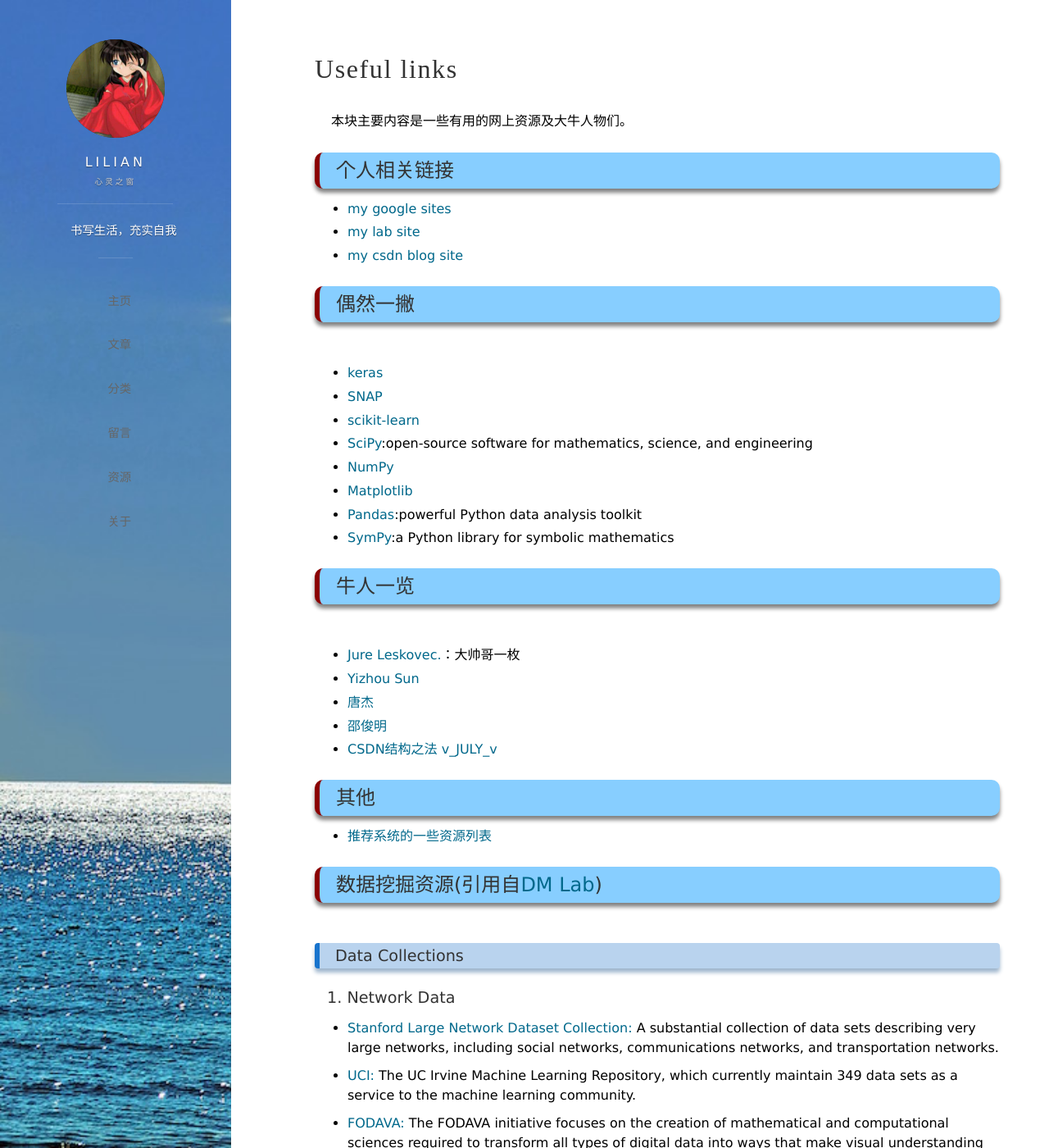
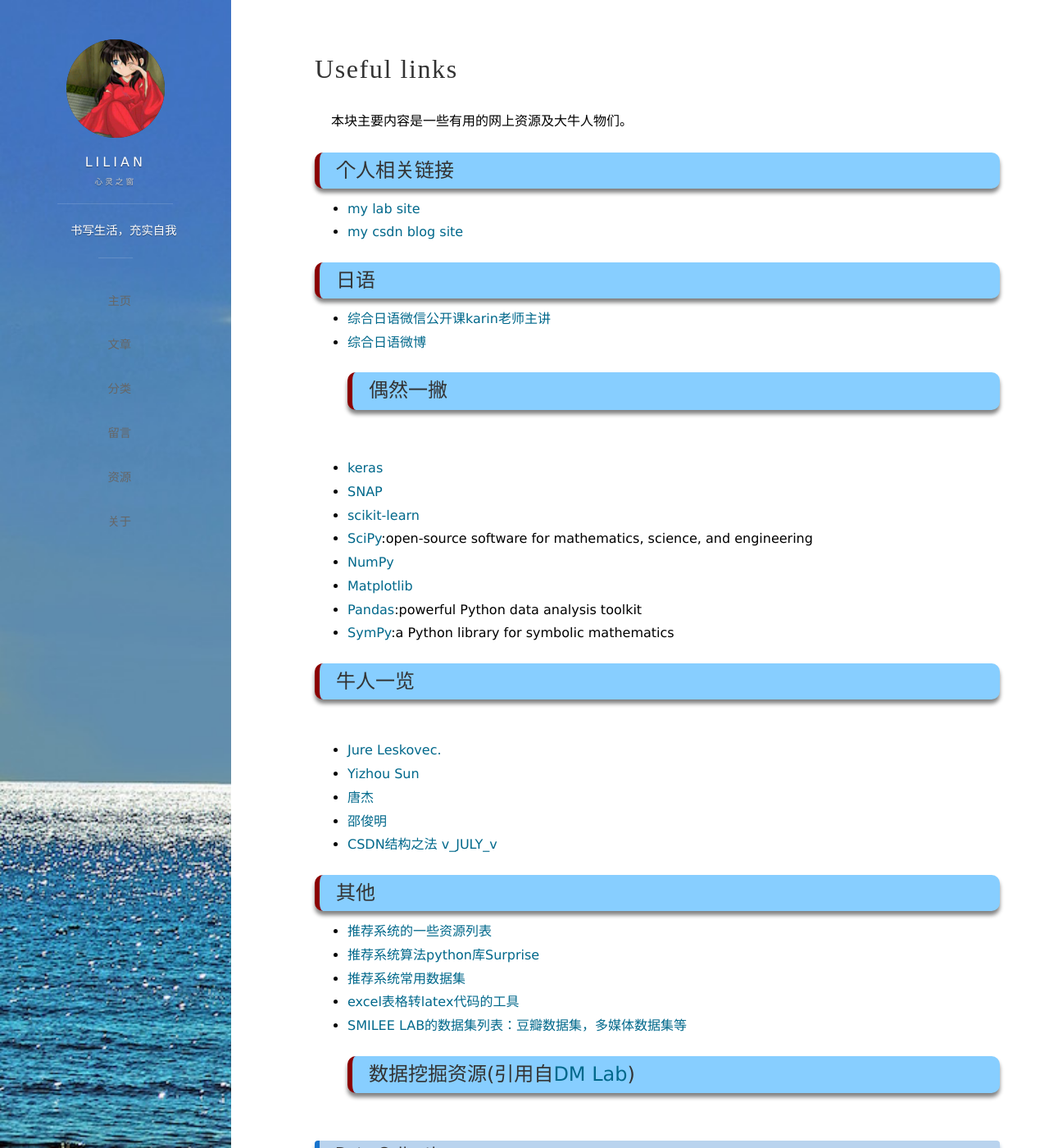
Before and after one commit to dearLilian/dearLilian.github.io, a Jekyll site: the page built from links.md, in a window 1280 px wide and 1400 px high. Shown: the whole window at 82% size. Built offline with Jekyll 4.4.1, drawn with Linux system fonts in a browser that asks for light colours; nearby versions of some CDN libraries; comment, search, counter and statistics services are not loaded.

Commit message:
some updates
some updates

```diff
--- a/_layouts/post.html
+++ b/_layouts/post.html
@@ -62,7 +62,7 @@ author: lilian
 
 <p style="text-align:center">
 
-<font style="font-weight:bold;font-style:italic;">本博客由 <a href="www.lilian.info/">Lilian</a>原创，如需使用请引用或者添加转载字样，谢谢配合。</font>
+<font style="font-weight:bold;font-style:italic;">声明：本博客由 <a href="www.lilian.info/">Lilian</a>原创，如需使用请引用或者添加转载字样，谢谢配合。同时也仅代表个人观点。</font>
 
 </p>
 
--- a/links.md
+++ b/links.md
@@ -10,10 +10,13 @@ group: navigation
 
 ## 个人相关链接
 
-- <a href="https://sites.google.com/site/liliandreamworld/">my google sites</a>
 - <a href="http://dm.uestc.edu.cn/wenbao-li/">my lab site</a>
 - <a href="http://blog.csdn.net/lilianforever">my csdn blog site</a>
 
+## 日语
+
+- <a href="http://mp.weixin.qq.com/s/TM6UAij7ib7AlRVEACEqqg">综合日语微信公开课karin老师主讲</a>
+- <a href="http://blog.sina.com.cn/zongheriyu">综合日语微博</a>
 ## 偶然一撇
 
 <br/>
@@ -31,16 +34,19 @@ group: navigation
 
 <br/>
 
-- <a href="http://cs.stanford.edu/people/jure/index.html">Jure Leskovec.</a>：大帅哥一枚
+- <a href="http://cs.stanford.edu/people/jure/index.html">Jure Leskovec.</a>
 - <a href="http://web.cs.ucla.edu/~yzsun/">Yizhou Sun</a>
 - <a href="http://keg.cs.tsinghua.edu.cn/jietang/">唐杰</a>
-- <a href="">邵俊明</a>
+- <a href="http://dm.uestc.edu.cn">邵俊明</a>
 - <a href="http://blog.csdn.net/v_JULY_v/">CSDN结构之法 v_JULY_v<a/>
 
 ## 其他
 
 - <a href="https://github.com/grahamjenson/list_of_recommender_systems">推荐系统的一些资源列表</a>
-
+- <a href="https://github.com/NicolasHug/Surprise">推荐系统算法python库Surprise</a>
+- <a href="http://www.librec.net/datasets.html">推荐系统常用数据集</a>
+- <a href="http://www.ctan.org/tex-archive/support/excel2latex">excel表格转latex代码的工具</a>
+- <a href="http://smiles.xjtu.edu.cn/Download/Download.html">SMILEE LAB的数据集列表：豆瓣数据集，多媒体数据集等</a>
 ## 数据挖掘资源(引用自<a href="dm.uestc.edu.cn">DM Lab</a>)
 
 <br/>
```
Also changed, not shown: about.md (+9 -5 lines), css/main.css (+10 -0 lines).
